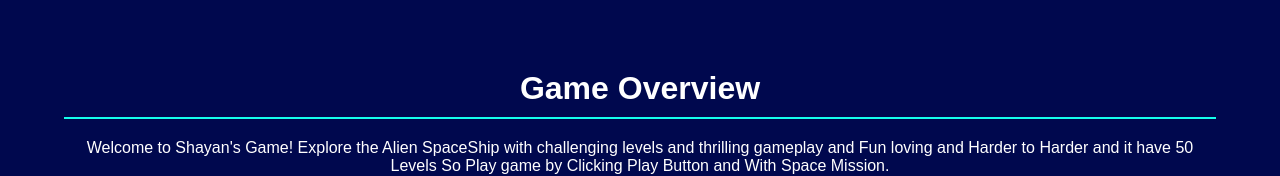
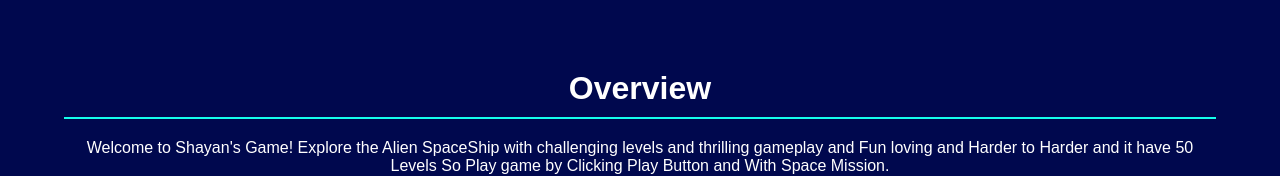
Before and after one commit to ShayanDeveloper123/spacemissiongame, a plain HTML site: page index.html in a window 1280 px wide. Shown: the part 190-366 px from the top of the page. Drawn offline with Linux system fonts and the light colour scheme.

Commit message:
Update index.html

```diff
--- a/index.html
+++ b/index.html
@@ -3,7 +3,7 @@
 <head>
     <meta charset="UTF-8">
     <meta name="viewport" content="width=device-width, initial-scale=1.0">
-    <title>Shayan's Game</title>
+    <title>Space Mission</title>
 
     <link rel="stylesheet" href="styles.css">
     <link rel="stylesheet" href="videoPlayer.css">
@@ -25,7 +25,7 @@
     </header>
     <section id="game-overview" class="content-section">
         <div class="container">
-            <h2>Game Overview</h2>
+            <h2>Overview</h2>
             <p>Welcome to Shayan's Game! Explore the Alien SpaceShip with challenging levels and thrilling gameplay
                 and Fun loving and Harder to Harder and it have 50 Levels So Play game by Clicking Play Button and
                 With Space Mission.</p>
```
